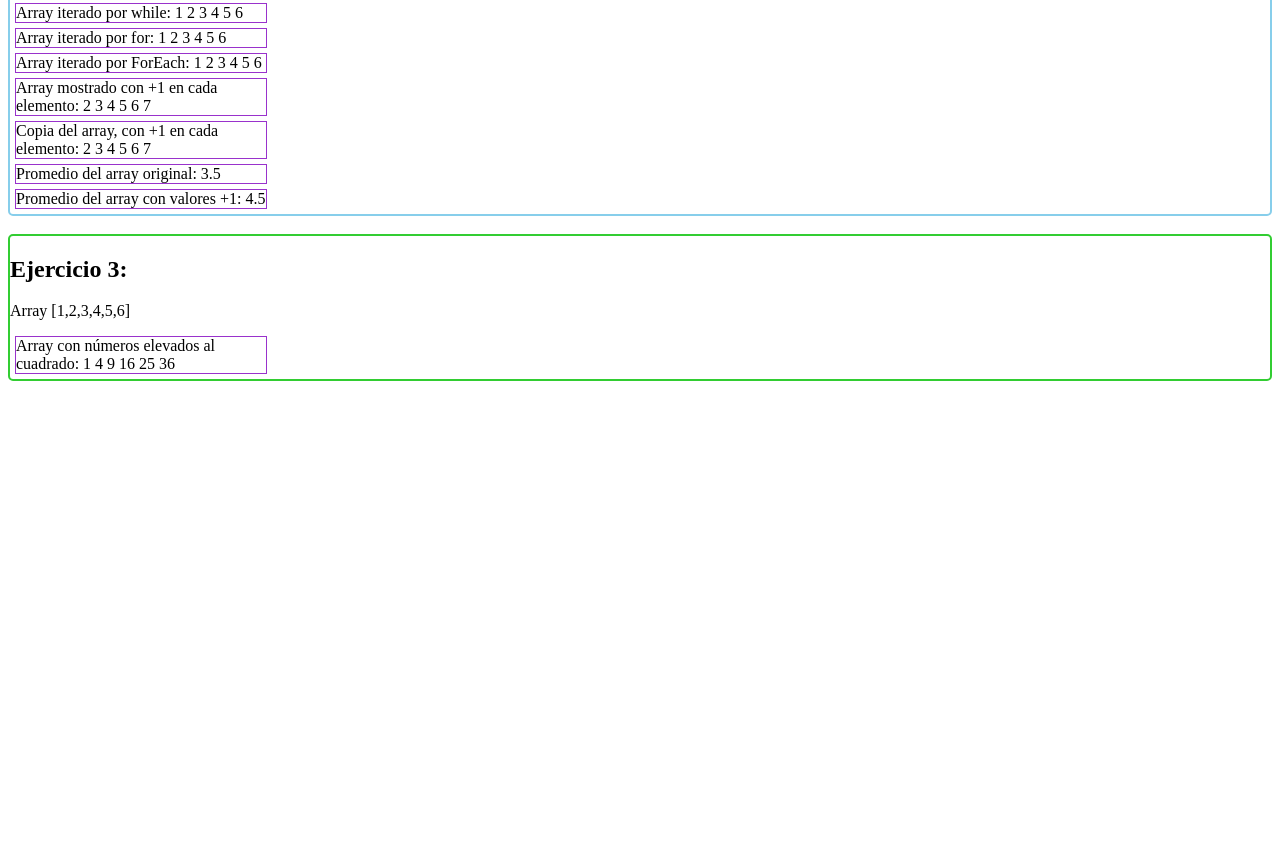
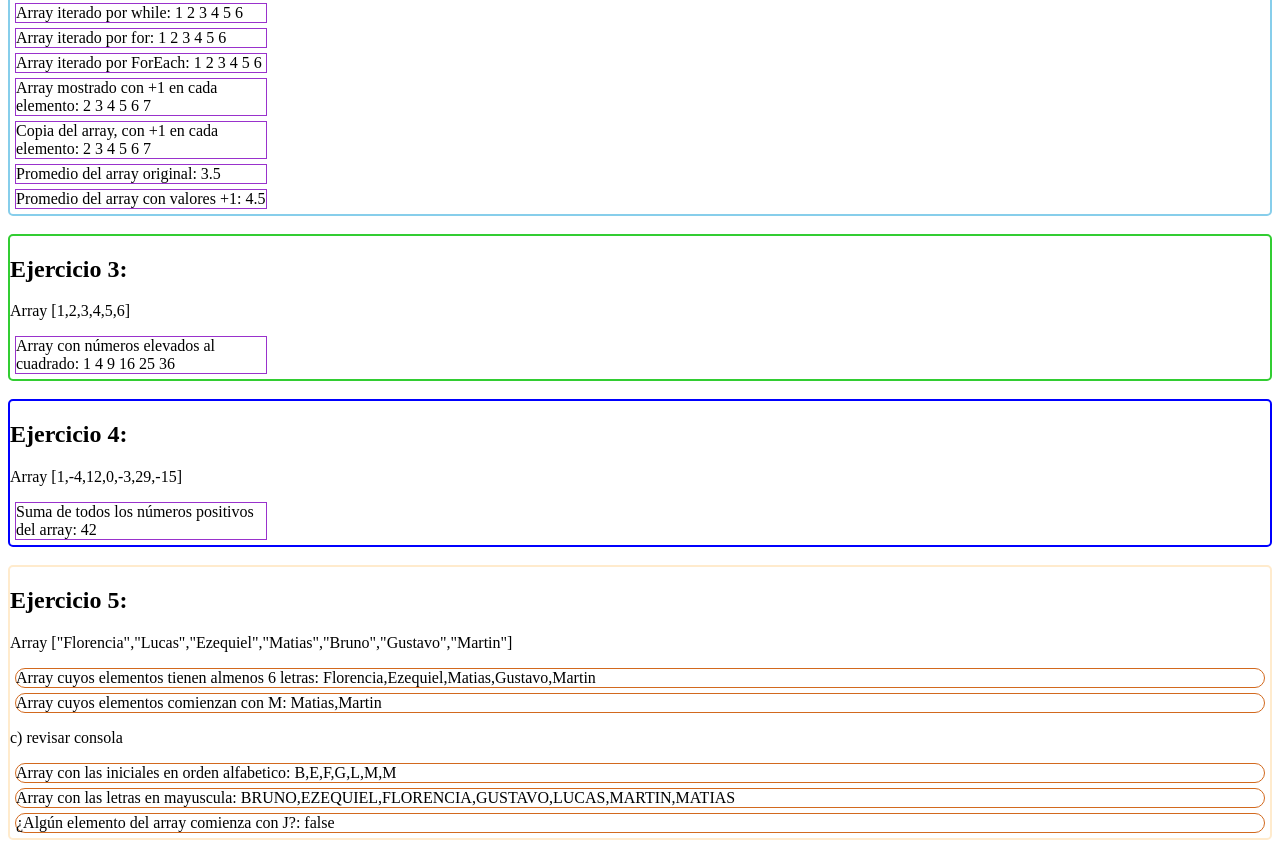
Before and after one commit to valentindiaz22/Argentina-Programa-Desarrollo-Web, a website built with Vite: page CLASE_10/src/index.html in a window 1280 px wide. Shown: the part 497-1345 px from the top of the page. Before the commit the page ends 886 px from the top, so only its background shows below. Built offline with nearby package versions, Linux system fonts and the light colour scheme.

Commit message:
Hasta EJ5

```diff
--- a/CLASE_10/src/Clase10.css
+++ b/CLASE_10/src/Clase10.css
@@ -22,6 +22,23 @@
     border-width: 2px;
 }
 
+.ej4
+{
+    border-style: solid;
+    border-color: blue;
+    border-radius: 5px;
+    border-width: 2px;
+}
+
+.ej5
+{
+    border-style: solid;
+    border-color: blanchedalmond;
+    border-radius: 5px;
+    border-width: 2px;
+}
+
+
 .arrays
 {
     margin: 5px;
@@ -30,3 +47,12 @@
     border-color:darkorchid;
     border-width: 1px;
 }
+
+.arrayLetras
+{
+    margin: 5px;
+    border-style: solid;
+    border-color:chocolate;
+    border-width: 1px;
+    border-radius: 10px;
+}
--- a/CLASE_10/src/Clase10.js
+++ b/CLASE_10/src/Clase10.js
@@ -123,13 +123,74 @@ ej2Promedio(arrayCopia);
 
 // ej 3
 let ej3 = [1,2,3,4,5,6];
+
 function ejer3(array)
 {
     for(i = 0; i < array.length; i++)
     {
-        array[i] = Math.pow(array[i], 2)
-        console.log(array[i])
+        array[i] = Math.pow(array[i], 2);
         $("#ej3").append(array[i]," ");
     }
 }
 ejer3(ej3);
+
+// ej 4
+let ej4 = [1,-4,12,0,-3,29,-15];
+
+function ejer4(array)
+{
+    let aux = 0;
+    for(i = 0; i < array.length; i++)
+    {
+        if(array[i]>0)
+        {
+            aux += array[i];
+        }
+    }
+    $("#ej4").append(aux);
+}
+ejer4(ej4);
+
+// ej 4
+let nombres = ["Florencia","Lucas","Ezequiel","Matias","Bruno","Gustavo","Martin"];
+let seisLetras = nombres.filter(nombre => nombre.length >= 6);
+$("#ej5").text("Array cuyos elementos tienen almenos 6 letras: "+seisLetras);
+let empiezaM = nombres.filter(nombre => nombre[0] =="M");
+$("#empiezaM").text("Array cuyos elementos comienzan con M: "+empiezaM);
+let alfa = nombres.sort();
+console.log(" 6) c) Array ordenado alfabeticamente: ",alfa);
+let iniciales = []
+
+function inicial(array, iniciales)
+{
+    for(i = 0; i < array.length; i++)
+    {
+        let aux = array[i]
+        iniciales.push(aux[0])
+    }
+}
+
+inicial(nombres,iniciales);
+$("#iniciales").text("Array con las iniciales en orden alfabetico: "+iniciales);
+
+arrayMayus = []
+
+function aMayuscula(array,arrayMayus)
+{
+    for(i = 0; i < array.length; i++)
+    {
+        let stringNormal = array[i].toString();
+        let stringMayus = stringNormal.toUpperCase()
+        arrayMayus.push(stringMayus)
+    }
+}
+aMayuscula(nombres,arrayMayus);
+$("#aMayus").text("Array con las letras en mayuscula: "+arrayMayus);
+
+function comJ(array)
+{
+    let aux = array.some(l => l[0] == "J");
+    $("#comienzaJ").text("¿Algún elemento del array comienza con J?: "+aux);
+}
+
+comJ(nombres);
--- a/CLASE_10/src/index.html
+++ b/CLASE_10/src/index.html
@@ -64,6 +64,45 @@
         </div>
     </div>
 
+    <br>
+
+    <div class="ej4">
+        <h2>
+            Ejercicio 4:
+        </h2>
+        <p>Array [1,-4,12,0,-3,29,-15]</p>
+        <div id="ej4" class="arrays">
+            Suma de todos los números positivos del array:
+        </div>
+    </div>
+
+    <br>
+
+    <div class="ej5">
+        <h2>
+            Ejercicio 5:
+        </h2>
+        <p>Array ["Florencia","Lucas","Ezequiel","Matias","Bruno","Gustavo","Martin"]</p>
+        <div id="ej5" class="arrayLetras">
+            Array cuyos elementos tienen almenos 6 letras:
+        </div>
+        <div id="empiezaM" class="arrayLetras">
+            Array cuyos elementos comienzan con M:
+        </div>
+        <p> c) revisar consola </p>
+        <div id="iniciales" class="arrayLetras">
+            Array con las iniciales, en orden alfabetico:
+        </div>
+        <div id="aMayus" class="arrayLetras">
+            Array con las letras en mayuscula:
+        </div>
+        <div id="comienzaJ" class="arrayLetras">
+            ¿Algún elemento del array comienza con J?:
+        </div>
+
+
+    </div>
+
     <script type="text/javascript" src="Clase10.js">
     </script>
 </body>
```
